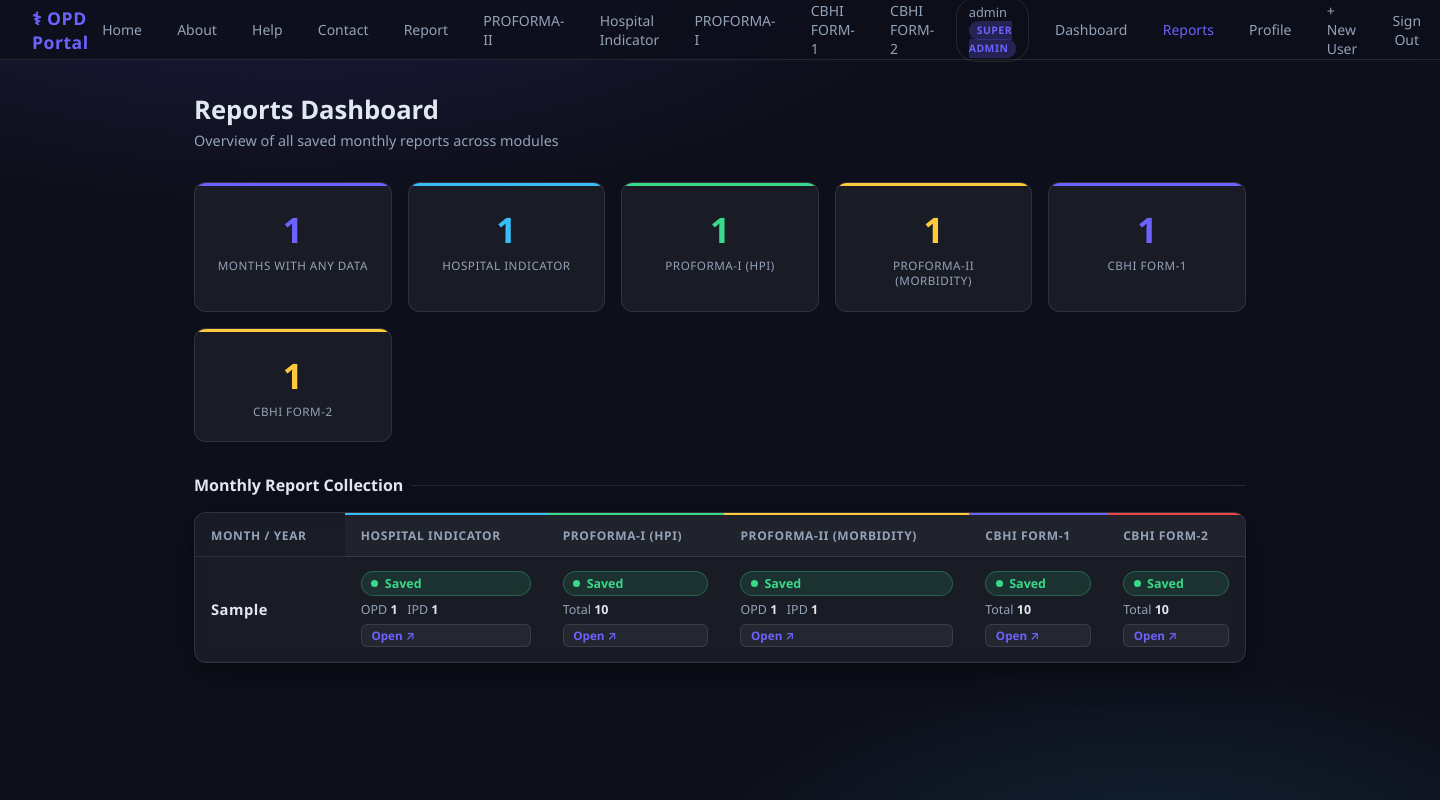
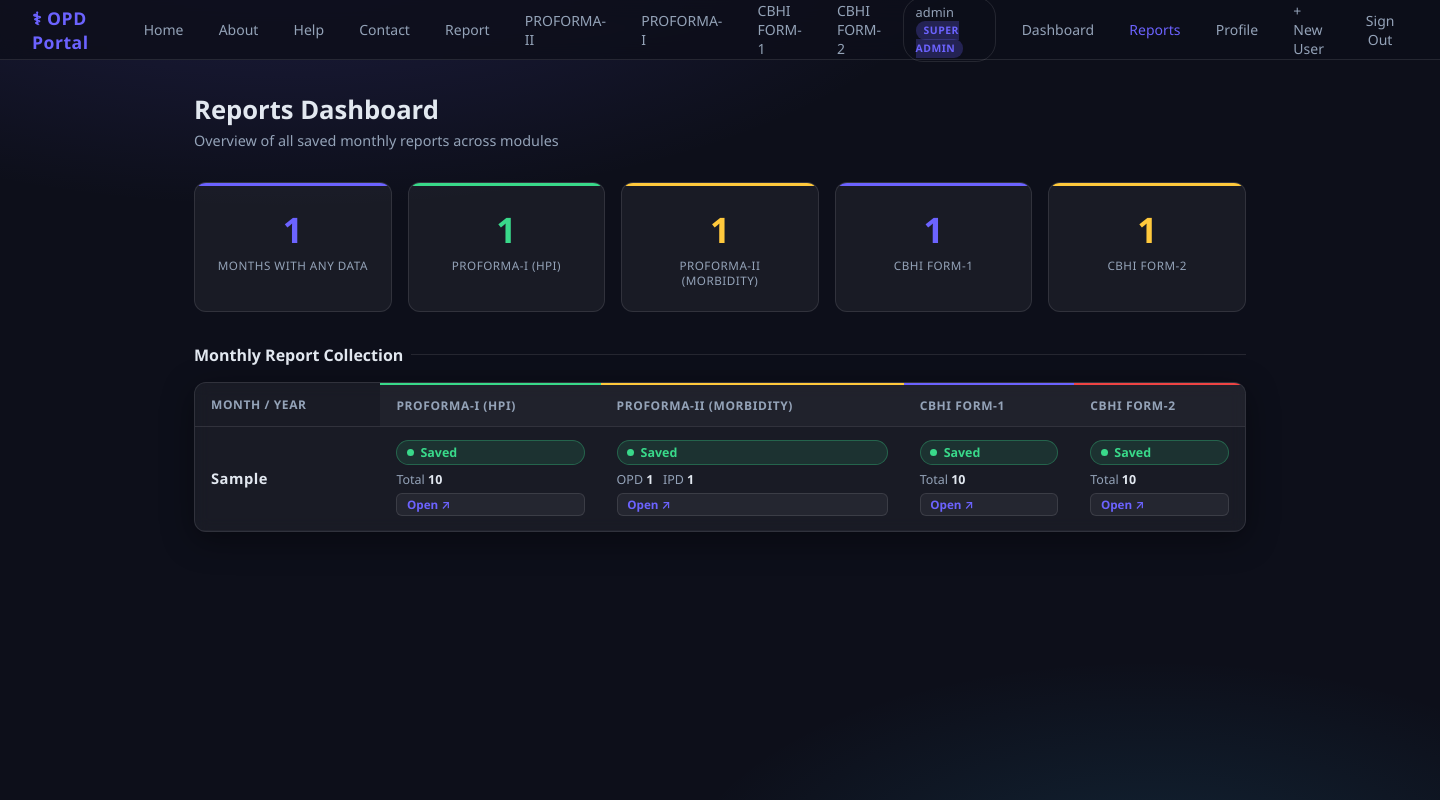
Before and after one commit to navdeepptu23-max/opd-portal, a Flask app: page /reports/dashboard in a window 1440 px wide. Run offline with Flask 3, Linux system fonts and the light colour scheme; a user stored in the database is signed in; tables that the repository leaves empty hold one stand-in row (values such as "Sample post"); some libraries are stand-ins or nearby versions.

Commit message:
Hide Hospital Indicator from portal navigation and dashboards

```diff
--- a/portal/app.py
+++ b/portal/app.py
@@ -1318,23 +1318,19 @@ def reports_dashboard():
         except ValueError:
             return datetime.min
 
-    hi_months  = {m.month_year for m in HospitalIndicatorMeta.query.all()}
     p1_months  = {m.month_year for m in ProformaHPIMeta.query.all()}
     p2_months  = {m.month_year for m in ProformaIIMeta.query.all()}
     cbhi_months = {m.month_year for m in CbhiForm1Meta.query.all()}
     cbhi2_months = {m.month_year for m in CbhiForm2Meta.query.all()}
-    all_months = sorted(hi_months | p1_months | p2_months | cbhi_months | cbhi2_months, key=_parse_month, reverse=True)
+    all_months = sorted(p1_months | p2_months | cbhi_months | cbhi2_months, key=_parse_month, reverse=True)
 
     report_data = []
     for month in all_months:
-        hi_rows = HospitalIndicator.query.filter_by(month_year=month).all()
         p1_rows = ProformaHPIRow.query.filter_by(month_year=month).all()
         p2_rows = ProformaIIRow.query.filter_by(month_year=month).all()
         cbhi_rows = CbhiForm1Row.query.filter_by(month_year=month).all()
         cbhi2_rows = CbhiForm2Row.query.filter_by(month_year=month).all()
 
-        hi_opd  = sum(r.opd_count for r in hi_rows)
-        hi_ipd  = sum(r.ipd_count for r in hi_rows)
         p1_total = sum(r.total for r in p1_rows)
         p2_opd  = sum(r.opd_count for r in p2_rows)
         p2_ipd  = sum(r.ipd_count for r in p2_rows)
@@ -1343,7 +1339,6 @@ def reports_dashboard():
 
         report_data.append({
             'month_year': month,
-            'hi':  {'exists': month in hi_months, 'opd': hi_opd, 'ipd': hi_ipd},
             'p1':  {'exists': month in p1_months, 'total': p1_total},
             'p2':  {'exists': month in p2_months, 'opd': p2_opd, 'ipd': p2_ipd},
             'cbhi': {'exists': month in cbhi_months, 'total': cbhi_total},
@@ -1353,7 +1348,6 @@ def reports_dashboard():
     return render_template('reports_dashboard.html',
         report_data=report_data,
         total_months=len(all_months),
-        hi_count=len(hi_months),
         p1_count=len(p1_months),
         p2_count=len(p2_months),
         cbhi_count=len(cbhi_months),
@@ -1368,7 +1362,6 @@ def consolidated_reports():
         abort(403)
 
     report_labels = {
-        'hospital_indicator': 'Hospital Indicator',
         'proforma_i': 'PROFORMA-I (HPI)',
         'proforma_ii': 'PROFORMA-II (Morbidity)',
         'cbhi_form1': 'CBHI FORM-1',
--- a/portal/templates/base.html
+++ b/portal/templates/base.html
@@ -278,7 +278,6 @@
     <a href="{{ url_for('contact') }}" {% if request.endpoint == 'contact' %}class="active"{% endif %}>Contact</a>
     <a href="{{ url_for('morbidity.proforma_ii') }}" {% if request.endpoint == 'morbidity.proforma_ii' %}class="active"{% endif %}>Report</a>
     <a href="{{ url_for('proforma_ii_editable_report') }}" {% if request.endpoint == 'proforma_ii_editable_report' %}class="active"{% endif %}>PROFORMA-II</a>
-    <a href="{{ url_for('hospital_indicator_report') }}" {% if request.endpoint == 'hospital_indicator_report' %}class="active"{% endif %}>Hospital Indicator</a>
     <a href="{{ url_for('proforma_i_hpi_report') }}" {% if request.endpoint == 'proforma_i_hpi_report' %}class="active"{% endif %}>PROFORMA-I</a>
     <a href="{{ url_for('cbhi_form1_report') }}" {% if request.endpoint == 'cbhi_form1_report' %}class="active"{% endif %}>CBHI FORM-1</a>
     <a href="{{ url_for('cbhi_form2_report') }}" {% if request.endpoint == 'cbhi_form2_report' %}class="active"{% endif %}>CBHI FORM-2</a>
--- a/portal/templates/consolidated_reports.html
+++ b/portal/templates/consolidated_reports.html
@@ -141,9 +141,7 @@
           <td>{{ row.total_ipd }}</td>
           <td>{{ row.total_value }}</td>
           <td>
-            {% if report_type == 'hospital_indicator' %}
-            <a class="btn btn-ghost btn-sm" href="{{ url_for('hospital_indicator_report', month_year=row.month_year) }}">Open</a>
-            {% elif report_type == 'proforma_ii' %}
+            {% if report_type == 'proforma_ii' %}
             <a class="btn btn-ghost btn-sm" href="{{ url_for('proforma_ii_editable_report', month_year=row.month_year) }}">Open</a>
             {% elif report_type == 'cbhi_form1' %}
             <a class="btn btn-ghost btn-sm" href="{{ url_for('cbhi_form1_report', month_year=row.month_year) }}">Open</a>
--- a/portal/templates/reports_dashboard.html
+++ b/portal/templates/reports_dashboard.html
@@ -116,7 +116,6 @@
     font-size: 0.75rem;
     background: rgba(255,255,255,0.03);
   }
-  thead th.th-module.hi  { border-top: 2px solid var(--info); }
   thead th.th-module.p1  { border-top: 2px solid var(--success); }
   thead th.th-module.p2  { border-top: 2px solid var(--warning); }
   thead th.th-module.cb1 { border-top: 2px solid var(--primary); }
@@ -133,10 +132,6 @@
   <div class="rd-stat-card color-primary">
     <div class="rd-stat-num color-primary">{{ total_months }}</div>
     <div class="rd-stat-lbl">Months with Any Data</div>
-  </div>
-  <div class="rd-stat-card color-info">
-    <div class="rd-stat-num color-info">{{ hi_count }}</div>
-    <div class="rd-stat-lbl">Hospital Indicator</div>
   </div>
   <div class="rd-stat-card color-success">
     <div class="rd-stat-num color-success">{{ p1_count }}</div>
@@ -165,7 +160,6 @@
       <thead>
         <tr>
           <th rowspan="1">Month / Year</th>
-          <th class="th-module hi">Hospital Indicator</th>
           <th class="th-module p1">PROFORMA-I (HPI)</th>
           <th class="th-module p2">PROFORMA-II (Morbidity)</th>
           <th class="th-module cb1">CBHI FORM-1</th>
@@ -177,23 +171,6 @@
         <tr>
           {# Month label #}
           <td class="month-col">{{ row.month_year }}</td>
-
-          {# Hospital Indicator #}
-          <td>
-            <div class="cell-module">
-              {% if row.hi.exists %}
-                <span class="mod-badge saved"><span class="mod-dot saved"></span>Saved</span>
-                <div class="cell-counts">
-                  <span><span class="lbl">OPD </span><span class="val">{{ row.hi.opd }}</span></span>
-                  <span><span class="lbl">IPD </span><span class="val">{{ row.hi.ipd }}</span></span>
-                </div>
-                <a class="btn-open" href="{{ url_for('hospital_indicator_report') }}?month_year={{ row.month_year }}">Open ↗</a>
-              {% else %}
-                <span class="mod-badge absent"><span class="mod-dot absent"></span>No Data</span>
-                <a class="btn-open" href="{{ url_for('hospital_indicator_report') }}?month_year={{ row.month_year }}">Add ↗</a>
-              {% endif %}
-            </div>
-          </td>
 
           {# PROFORMA-I #}
           <td>
@@ -260,7 +237,7 @@
         </tr>
         {% else %}
         <tr>
-          <td colspan="6">
+          <td colspan="5">
             <div class="empty-state">
               <div class="empty-icon">📋</div>
               No reports have been saved yet.<br>
```
